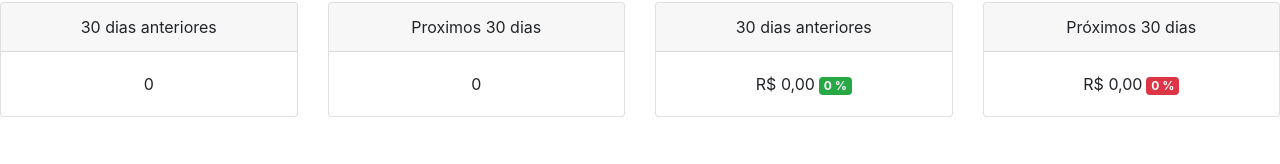
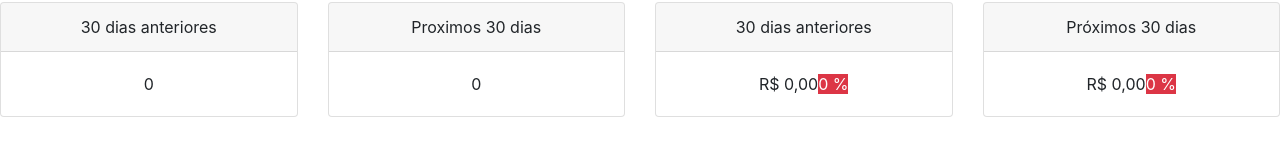
Before and after one commit to wiliamtaesunglee/react-dashboard, a React (Create React App) app: page / in a window 1280 px wide. Shown: the part 116-280 px from the top of the page. Built offline with nearby package versions, Linux system fonts and the light colour scheme; no server answers.

Commit message:
Resumo badge dinamic classificacion

```diff
--- a/src/components/Resumo/Resumo.js
+++ b/src/components/Resumo/Resumo.js
@@ -81,7 +81,7 @@
                         currency: "BRL"
                       })
                 }
-                <span className="badge ml-1 badge-success">
+                <span className={"badge ml-1" + this.state.faturamento.anterior.comparativo > 0 ? "badge-success" : "badge-danger"} >
                   {
                     this.state.faturamento.anterior.comparativo
                   } %
@@ -103,7 +103,7 @@
                         currency: "BRL"
                       })
                 }
-                <span className="badge ml-1 badge-danger">
+                <span className={"badge ml-1" + this.state.faturamento.previsao.comparativo > 0 ? "badge-success" : "badge-danger"}>
                   {
                     this.state.faturamento.previsao.comparativo
                   } %
```
